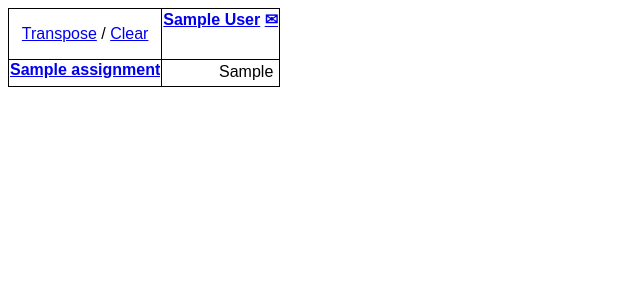
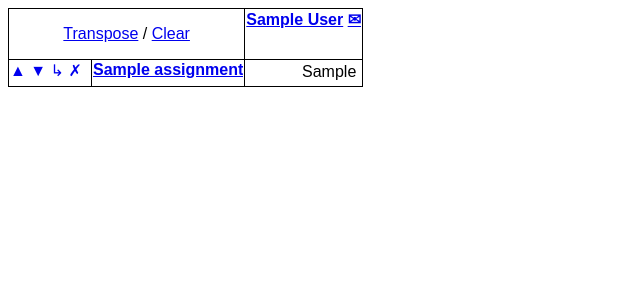
Before and after one commit to justinnhli/overunder, a Python web app: template templates/assignments-students.html in a window 1280 px wide. Shown: the top 300 px of the page, without its empty margins (0-640 px from the left). Run offline with Jinja, Linux system fonts and the light colour scheme; the template is opened without the code that fills it: most values are stand-ins (such as "Sample title", 1, 10 or a date in 2020); some libraries are stand-ins or nearby versions.

Commit message:
add controls to app

```diff
--- a/static/css/style.css
+++ b/static/css/style.css
@@ -3,6 +3,9 @@ table {border-collapse:collapse;}
 th, td {border:1px solid #000000;}
 th div, td div {height:1.5em; max-height:1.5em; overflow:hidden;}
 td#topleft {text-align:center;}
+td.controls div {width:5em;}
+td.controls div a {text-decoration:none;}
+td.controls div a:hover {font-weight:bold;}
 th.student div {height:3em; max-height:3em; overflow:hidden;}
 th.assignment {text-align:left;}
 td.grade, td.grade input {text-align:right; font-size:12pt;}
--- a/templates/assignments-students.html
+++ b/templates/assignments-students.html
@@ -10,7 +10,7 @@
     <body>
         <table>
             <tr>
-                <td id="topleft">
+                <td id="topleft" colspan="2">
                     <a href="/students-assignments/{{ email }}/{{ assignment_name }}">Transpose</a>
                     /
                     <a href="/assignments-students/all/all">Clear</a>
@@ -24,6 +24,12 @@
             </tr>
             {% for assignment in assignments %}
             <tr>
+                <td class="controls"><div>
+                    <a href="/move-up/{{ assignment.qualified_name }}">&#x25B2;</a>
+                    <a href="/move-down/{{ assignment.qualified_name }}">&#x25BC;</a>
+                    <a href="/create-child/{{ assignment.qualified_name }}">&#x21B3;</a>
+                    <a href="/delete/{{ assignment.qualified_name }}" onclick="return confirm('Are you sure you want to delete {{ assignment.name }}?');">&#x2717;</a>
+                </div></td>
                 <th class="assignment"><div>
                     <a href="/assignments-students/{{ assignment.qualified_name }}/{{ email }}">{{ assignment.heading }}</a>
                 </div></th>
```
